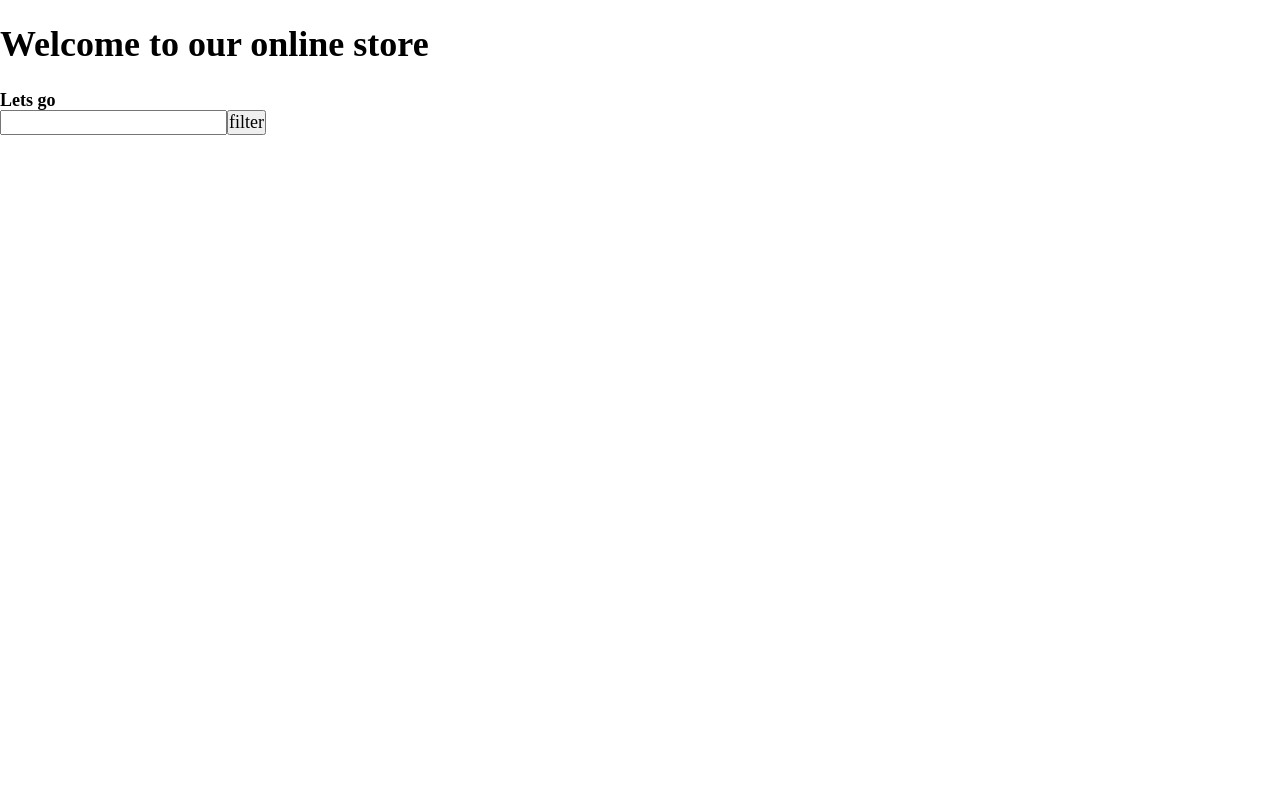
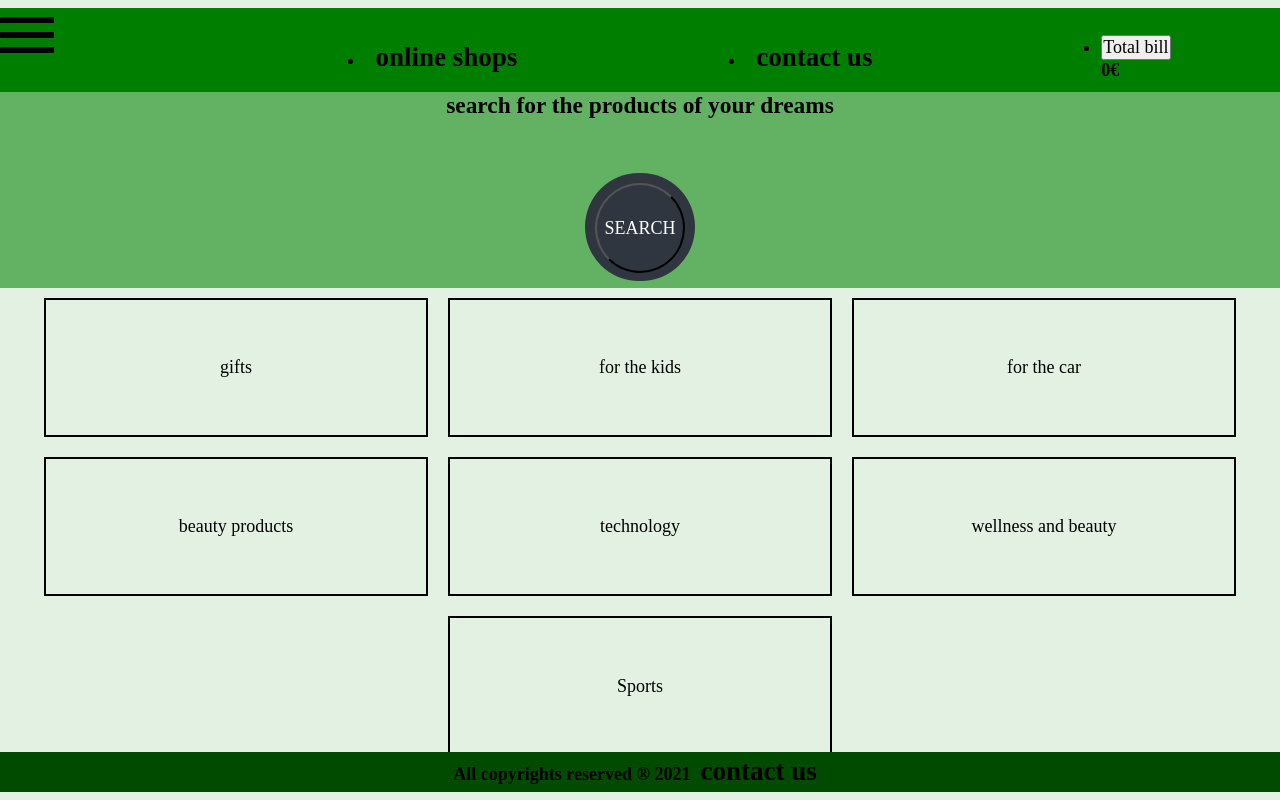
Before and after one commit to AngelosPa/online-shop, a React (Create React App) app: page / in a window 1280 px wide. Built offline with nearby package versions, Linux system fonts and the light colour scheme.

Commit message:
basic layout done

```diff
--- a/src/App.js
+++ b/src/App.js
@@ -1,39 +1,17 @@
 import React, { useState } from "react";
-import Data from "./data.json";
-//import ProductList from "./components/ProductList";
+//import Data from "./data.json";
+
+import HeroSection from "./components/HeroSection";
+import MainShop from "./components/MainShop";
+import Footer from "./components/Footer";
 import "./scss/Main.scss";
-
+//the hooks
 const App = () => {
-  const [data, setData] = useState(Data);
-  const [userInput, setUserInput] = useState("");
-  const [filteredData, setFilteredData] = useState([]);
-
-  const changeHandle = (e) => {
-    setUserInput(e.target.value);
-  };
-  const lookUp = () => {
-    const userText = userInput.toLocaleLowerCase().trim();
-    const userTextLength = userText.length;
-    // const searchText = userText ? userText : "";
-    let newArr = data.filter((item) => {
-      const slicedProductName = item.productName.slice(0, userTextLength);
-      return slicedProductName === userText;
-    });
-    setFilteredData(newArr);
-  };
-  const handleSubmit = (e) => {
-    e.preventDefault();
-    lookUp();
-  };
   return (
     <div className="body-container">
-      <h1>Welcome to our online store</h1>
-      <h3>Lets go</h3>
-      <form onSubmit={handleSubmit}>
-        <input type="text" onChange={changeHandle} value={userInput} />
-        <input type="submit" value="filter" />
-      </form>
-      {/* <ProductList data={userInput ? filteredData : data} /> */}
+      <HeroSection />
+      <MainShop />
+      <Footer />
     </div>
   );
 };
--- /dev/null
+++ b/src/components/Footer.js
@@ -0,0 +1,16 @@
+import React from "react";
+
+const Footer = ({ info, addToCart }) => {
+  return (
+    <footer>
+      {/* <h5>Tsakbam.eu | online προϊόντα | e shops | Tsakbam.eu</h5> */}
+      <h6>
+        All copyrights reserved ®{" "}
+        <span className="year">{new Date().getFullYear()}</span>
+        <a href="#">contact us</a>
+      </h6>
+    </footer>
+  );
+};
+
+export default Footer;
--- /dev/null
+++ b/src/components/HeroSection.js
@@ -0,0 +1,82 @@
+// import React from "react";
+import React, { useState } from "react";
+import Data from "../data.json";
+import ProductList from "./ProductList";
+const HeroSection = () => {
+  const [totalBill, setTotalBill] = useState(0);
+  const [data, setData] = useState(Data);
+  const [userInput, setUserInput] = useState("");
+  const [filteredData, setFilteredData] = useState([]);
+  const [cart, setCart] = useState([]);
+  const bill = () =>
+    setTotalBill(cart.reduce((acc, cur) => acc + cur.price, 0));
+  console.log(totalBill);
+  const changeHandle = (e) => {
+    setUserInput(e.target.value);
+  };
+  //for the searchbar
+  const lookUp = () => {
+    const userText = userInput.toLocaleLowerCase().trim();
+    const userTextLength = userText.length;
+    // const searchText = userText ? userText : "";
+    let newArr = data.filter((item) => {
+      const slicedProductName = item.productName.slice(0, userTextLength);
+      return slicedProductName === userText;
+    });
+    setFilteredData(newArr);
+  };
+  // to stop the fort thing
+  const handleSubmit = (e) => {
+    e.preventDefault();
+    lookUp();
+  };
+  return (
+    <div className="hero-section">
+      <nav>
+        <div className="hamburgers-menus">
+          <div className="hamburgerstyle-menu">
+            <div className="first-l"></div>
+            <div className="sec-l"></div>
+            <div className="thr-l"></div>
+          </div>
+        </div>
+
+        <ul>
+          <li>
+            <a href="#">online shops</a>
+          </li>
+
+          <li>
+            <a href="#">contact us</a>
+          </li>
+          <li>
+            <div>
+              <button onClick={bill}>Total bill</button> <h6>{totalBill}€</h6>
+            </div>
+          </li>
+        </ul>
+      </nav>
+      <h2>search for the products of your dreams </h2>
+      <div className="searchbarteam">
+        <form onSubmit={handleSubmit} class="searchBox">
+          <input
+            type="text"
+            onChange={changeHandle}
+            value={userInput}
+            className="searchInput"
+            placeholder="search ..."
+          />
+          <input type="submit" value="SEARCH" className="searchButton" />
+        </form>
+      </div>
+
+      <div className="space-for-results">
+        {" "}
+        {/* this one displays everything and if the user typews something displays only that i want it to soplay only when the user rights */}
+        {/* <ProductList data={userInput ? filteredData : data} /> */}
+        <ProductList data={filteredData} />
+      </div>
+    </div>
+  );
+};
+export default HeroSection;
--- /dev/null
+++ b/src/components/MainShop.js
@@ -0,0 +1,17 @@
+import React from "react";
+
+const MainShop = () => {
+  return (
+    <div className="mainmenu">
+      <div className="item">gifts</div>
+      <div className="item">for the kids</div>
+      <div className="item">for the car</div>
+      <div className="item">beauty products</div>
+      <div className="item">technology</div>
+      <div className="item">wellness and beauty</div>
+      <div className="item">Sports</div>
+    </div>
+  );
+};
+
+export default MainShop;
--- /dev/null
+++ b/src/components/ProductList.js
@@ -0,0 +1,22 @@
+import React, { useState } from "react";
+import ProductItem from "./Productitem";
+
+const ProductList = ({ data }) => {
+  const [cart, setCart] = useState([]);
+
+  const addToCart = (item) => {
+    setCart((prevStat) => [...prevStat, item]);
+    console.log(cart);
+  };
+
+  const items = data.map((item, i) => (
+    <ProductItem key={i} info={item} addToCart={addToCart} />
+  ));
+
+  return (
+    <React.Fragment>
+      <ul>{items}</ul>
+    </React.Fragment>
+  );
+};
+export default ProductList;
--- /dev/null
+++ b/src/components/Productitem.js
@@ -0,0 +1,24 @@
+import React from "react";
+
+const ProductItem = ({ info, addToCart }) => {
+  const { id, productName, icon, price, inventory } = info;
+
+  return (
+    <li key={id}>
+      {productName} <i>{icon}</i>
+      <h5>{price}€</h5>
+      <h6>{inventory} items in stock</h6>
+      <button
+        disabled={inventory === 0}
+        onClick={() => {
+          console.log(info);
+          addToCart(info);
+        }}
+      >
+        {inventory > 0 ? "Add to cart" : "Sold out"}
+      </button>
+    </li>
+  );
+};
+
+export default ProductItem;
--- a/src/scss/abstracts/_mixins.scss
+++ b/src/scss/abstracts/_mixins.scss
@@ -1,5 +1,8 @@
 // Mixins
 
-// @mixin name {
-//   // your rules
-// }
+@mixin flexthing {
+  display: flex;
+  justify-content: center;
+  align-items: center;
+  flex-wrap: wrap;
+}
--- a/src/scss/components/__components-dir.scss
+++ b/src/scss/components/__components-dir.scss
@@ -1 +1,23 @@
 //Import Component files
+@import "./buttons";
+@import "./searchbar";
+
+h2 {
+  font-size: 1.3rem;
+  text-align: center;
+}
+a {
+  margin: 10px;
+  font-size: 1.5rem;
+  font-weight: bold;
+}
+a:link,
+a:visited,
+a:hover,
+a:active {
+  text-decoration: none;
+  color: black;
+}
+input::placeholder {
+  text-align: center;
+}
--- /dev/null
+++ b/src/scss/components/_buttons.scss
@@ -0,0 +1,30 @@
+.hamburger-menu,
+.hamburgerstyle-menu {
+  width: 3rem;
+  height: 3rem;
+  display: flex;
+  align-items: center;
+  justify-content: space-evenly;
+  flex-direction: column;
+  position: relative;
+}
+.first-l,
+.sec-l,
+.thr-l {
+  width: 3rem;
+  height: 0.3rem;
+  background-color: rgb(0, 0, 0);
+  border-radius: 5%;
+}
+
+.hamburgerstyle-menu:hover .first-l {
+  transform: rotate(0.15turn);
+  position: absolute;
+}
+.hamburgerstyle-menu:hover .sec-l {
+  display: none;
+}
+.hamburgerstyle-menu:hover .thr-l {
+  transform: rotate(-0.15turn);
+  background-color: rgb(0, 0, 0);
+}
--- /dev/null
+++ b/src/scss/components/_searchbar.scss
@@ -0,0 +1,58 @@
+.searchBox {
+  position: absolute;
+
+  top: 50%;
+  left: 50%;
+  transform: translate(-50%, 50%);
+  background: #2f3640;
+  height: 6rem;
+  border-radius: 5rem;
+  padding: 10px;
+}
+
+.searchBox:hover > .searchInput {
+  width: 40rem;
+  height: 5rem;
+  padding: 0 2px;
+}
+
+.searchBox:hover > .searchButton {
+  background: white;
+  color: #2f3640;
+}
+
+.searchButton {
+  color: white;
+  float: right;
+  width: 5rem;
+  height: 5rem;
+  border-radius: 50%;
+  background: #2f3640;
+  display: flex;
+  justify-content: center;
+  align-items: center;
+  transition: 0.4s;
+}
+
+.searchInput {
+  border: none;
+  background: none;
+  outline: none;
+  float: left;
+  padding: 0;
+  color: white;
+  font-size: 16px;
+  transition: 0.4s;
+  line-height: 20px;
+  width: 0px;
+}
+::placeholder {
+  font-size: 28px;
+}
+
+@media screen and (max-width: 620px) {
+  .searchBox:hover > .searchInput {
+    width: 300px;
+    padding: 0 6px;
+  }
+}
--- a/src/scss/layouts/__layouts-dir.scss
+++ b/src/scss/layouts/__layouts-dir.scss
@@ -5,3 +5,133 @@
   padding: 0;
   font-size: 18px;
 }
+
+body {
+  @include flexthing;
+  flex-direction: column;
+  // width: 100vw;
+  // height: 100vh;
+}
+.body-container {
+  @include flexthing;
+  flex-direction: column;
+  width: 100vw;
+  height: 100vh;
+  background-color: #e3f1e3;
+  //hero section par (navbar , searchbar , search results)
+  .hero-section {
+    nav {
+      @include flexthing;
+      justify-content: space-between;
+      .hamburgers-menus {
+        width: 100px;
+        height: 100px;
+      }
+
+      height: 30%;
+      background-color: #007e00;
+    }
+    display: flex;
+    flex-direction: column;
+    width: 100vw;
+    height: 35vh;
+    background-color: #63b163;
+    .searchbarteam {
+      display: block;
+      position: relative;
+      background-color: rgb(75, 207, 75);
+    }
+
+    ul {
+      @include flexthing;
+      justify-content: space-around;
+      flex-direction: row;
+
+      width: 80vw;
+    }
+
+    .space-for-results {
+      background-color: green;
+      position: absolute;
+      top: 30%;
+      @include flexthing;
+      width: 100%;
+    }
+  }
+
+  .mainmenu {
+    @include flexthing;
+    width: 100vw;
+    height: 58vh;
+    .item {
+      @include flexthing;
+      width: 30%;
+      height: 30%;
+      border: rgb(0, 0, 0) 2px solid;
+      margin: 10px;
+    }
+  }
+  footer {
+    @include flexthing;
+    width: 100vw;
+    height: 5vh;
+    background-color: #004b00;
+  }
+}
+
+@media only screen and (max-width: 500px) {
+  .body-container {
+    flex-direction: column;
+    width: 100vw;
+    height: auto;
+
+    //hero section par (navbar , searchbar , search results)
+    .hero-section {
+      display: flex;
+      flex-direction: column;
+      width: 100vw;
+
+      .searchbarteam {
+        display: block;
+        position: relative;
+      }
+      h2 {
+        text-align: center;
+      }
+      ul {
+        display: none;
+        //for now , i have to solve the crazy searchbar issue
+      }
+
+      .space-for-results {
+        position: absolute;
+        top: 30%;
+        @include flexthing;
+        width: 100%;
+      }
+    }
+
+    .mainmenu {
+      @include flexthing;
+
+      margin: 40vh 0 20vh 0;
+      height: auto;
+      width: 100vw;
+
+      .item {
+        @include flexthing;
+        width: 150px;
+        height: 150px;
+        margin: 10px;
+        border: rgb(0, 0, 0) 2px solid;
+      }
+    }
+    footer {
+      @include flexthing;
+      width: 100vw;
+      a {
+        font-size: 18px;
+      }
+    }
+  }
+}
```
